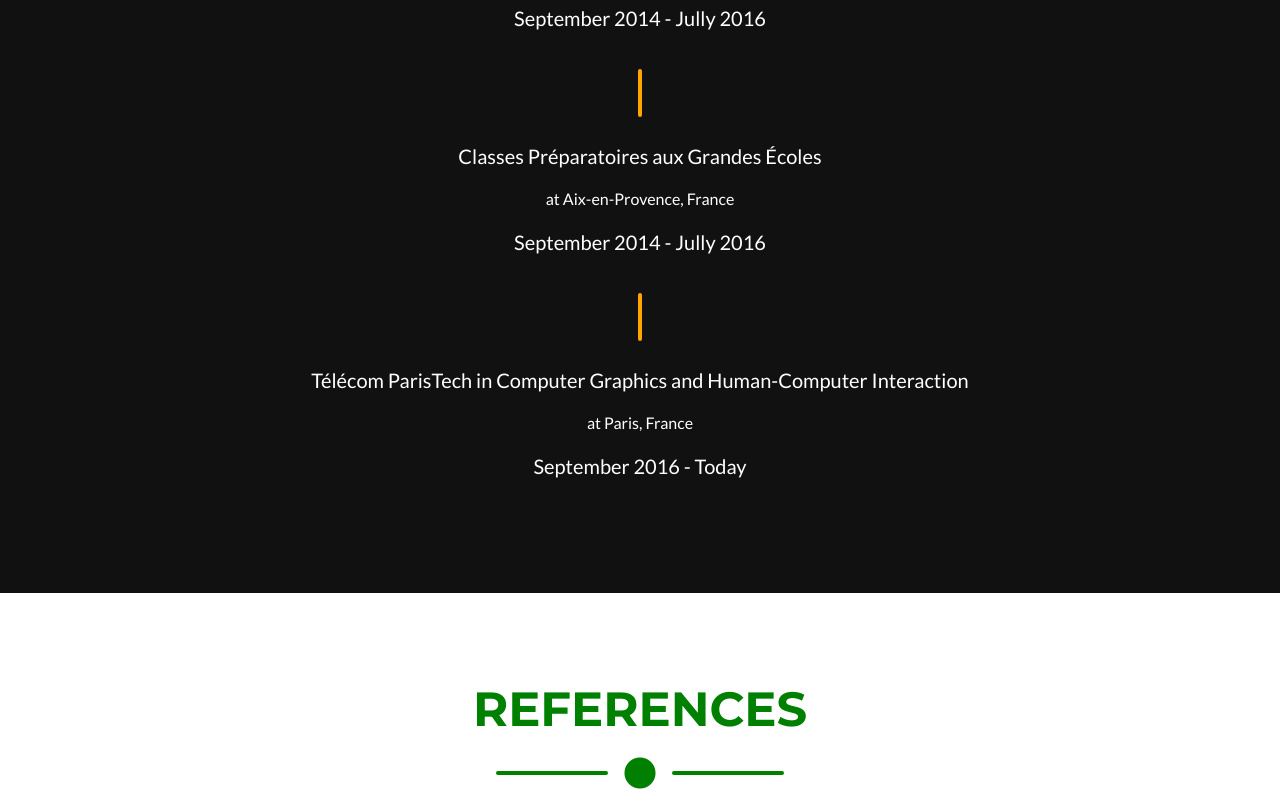
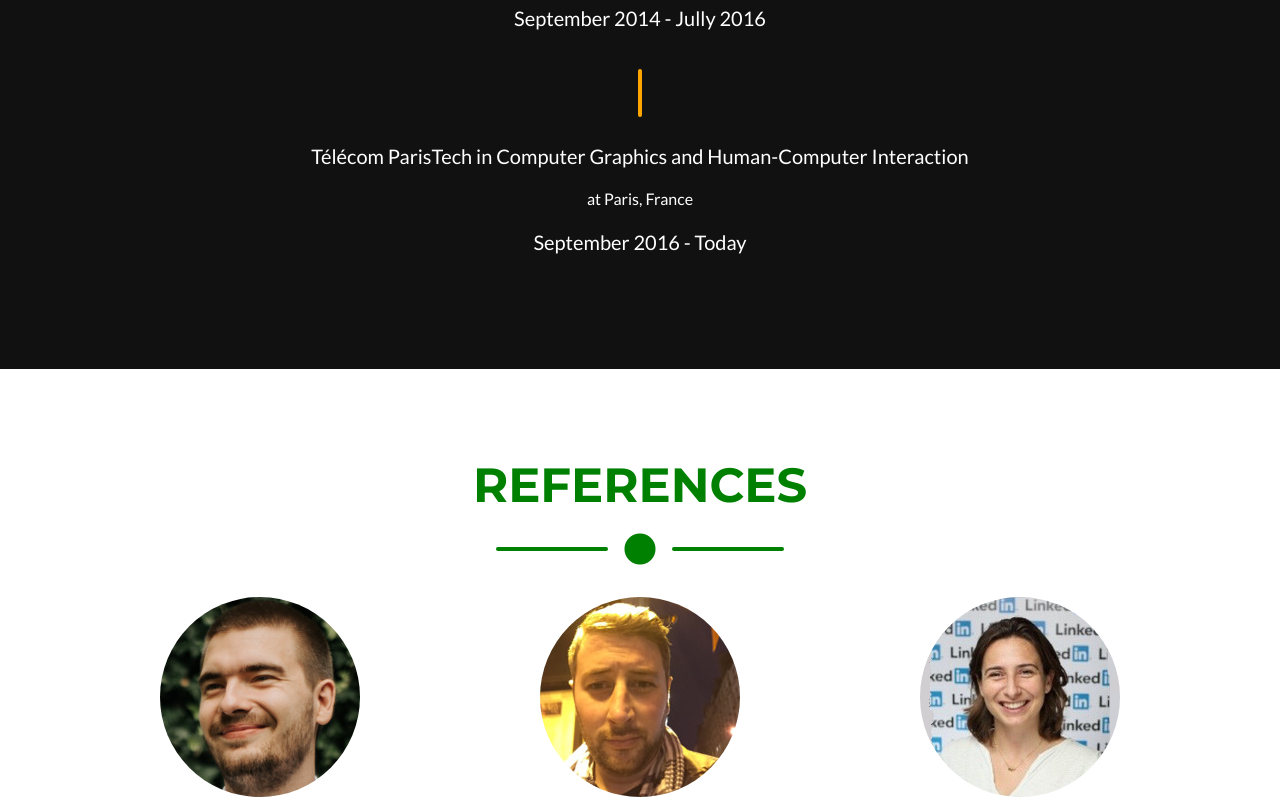
Before and after one commit to clementlandrin/clementlandrin.github.io, a website with bundled scripts: page index.html in a window 1280 px wide. Shown: the part 3312-4120 px from the top of the page. Built offline with nearby package versions, Linux system fonts and the light colour scheme; files whose address does not match are found by name.

Commit message:
Added Robin Hobb's photo explanation.

```diff
--- a/index.html
+++ b/index.html
@@ -241,16 +241,6 @@
         </div>
 
         <div class="container d-flex align-items-center flex-column mb-0">
-          <p class="lead text-center">Classes Préparatoires aux Grandes Écoles</p>
-          <p>at Aix-en-Provence, France</p>
-          <p class="lead">September 2014 - Jully 2016</p>
-        </div>
-
-        <div class="divider-custom divider-orange">
-          <div class="divider-custom-vertical-line"></div>
-        </div>
-
-        <div class="container d-flex align-items-center flex-column mb-0">
           <p class="lead text-center">Télécom ParisTech in Computer Graphics and Human-Computer Interaction</p>
           <p>at Paris, France</p>
           <p class="lead">September 2016 - Today</p>
@@ -391,7 +381,7 @@
           <!-- Stories - Image -->
           <img class="img-fluid rounded mb-5" src="img/portfolio/robin-hobb.png" alt="">
           <!-- Stories - Text -->
-          <p class="lead text-justify mb-5">I've always been fascinated by stories. Everything probably started with this book, "Petit Ours Brun", the first book I have read alone. Indeed, sexteen years later, I love reading fantasy such as Tolkien, French novelists such as Camus, theatre pieces and Japanese mangas.
+          <p class="lead text-justify mb-5">I've always been fascinated by stories. Everything probably started with this book, "Petit Ours Brun", the first book I have read alone. Indeed, sexteen years later, I love reading fantasy such as Tolkien, French novelists such as Camus, theatre pieces and Japanese mangas. I displayed a photo of Robin Hobb because she has written the Farseer Trilogy, which are my favorite books for now.
           <br><br>But litterature is not the only media that shares stories, that's why I enjoy watching movies, series, animes and playing video games. Now, I have 3D programming skills that I want use to tell stories alongside artists.</p>
         </div>
 
```
